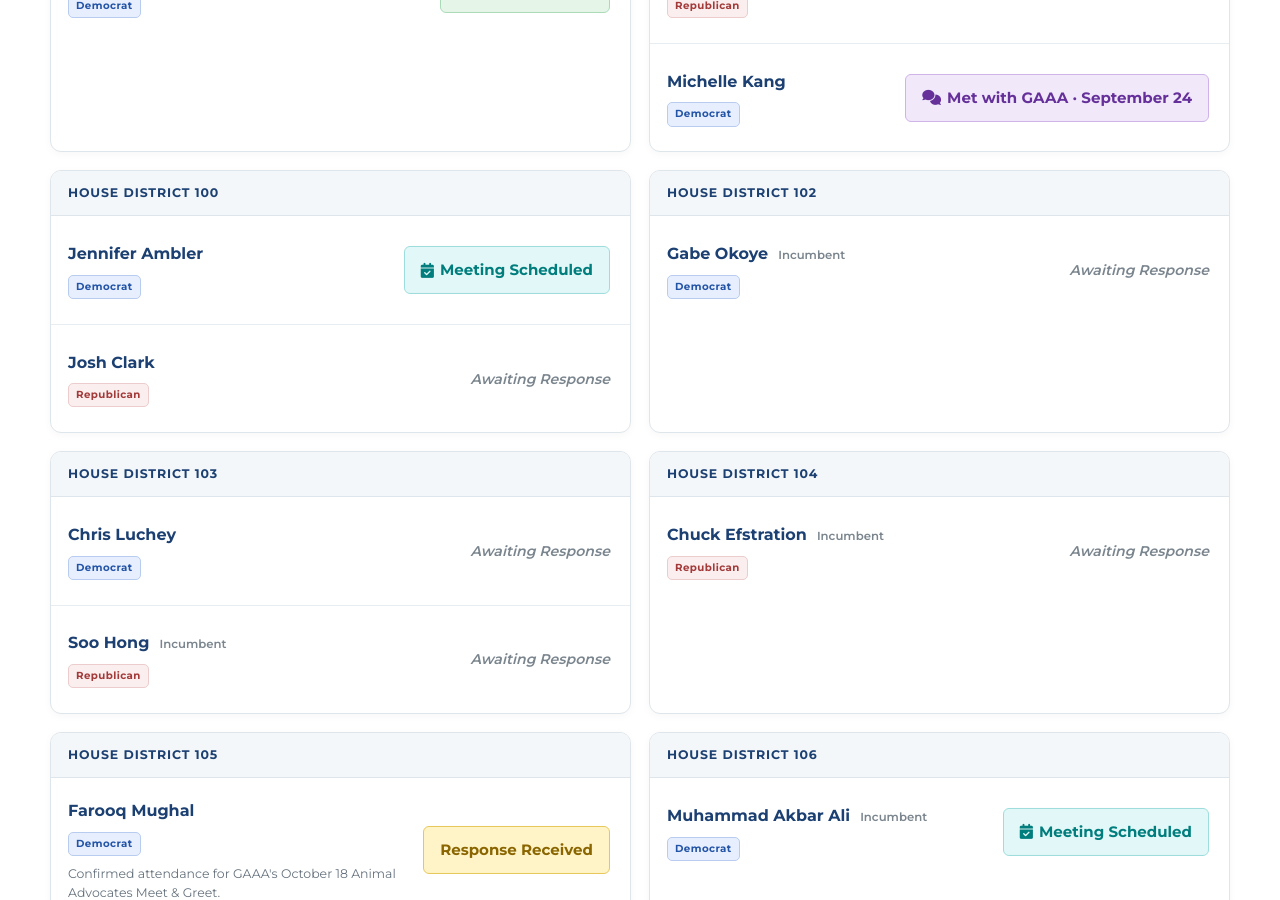
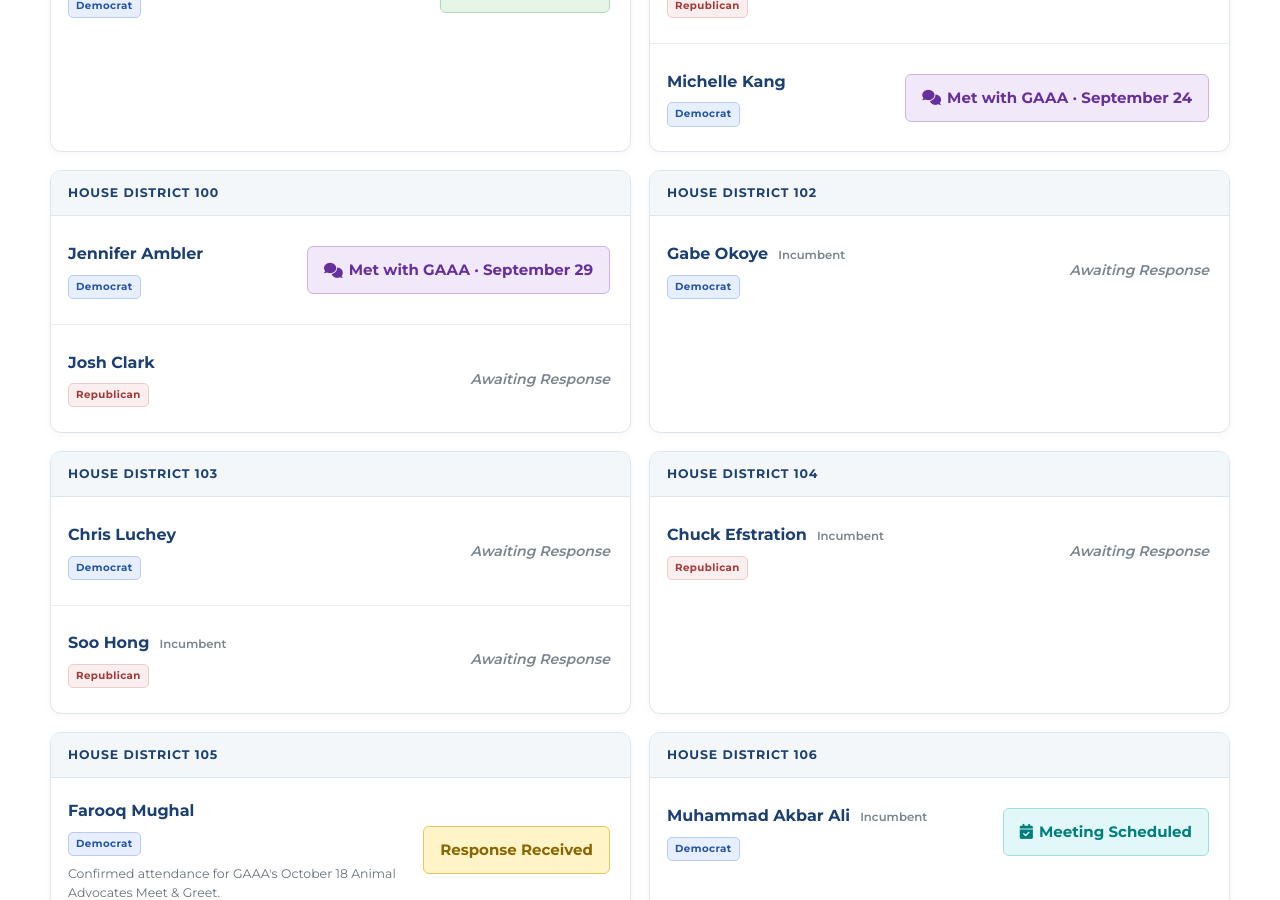
Before and after one commit to whitleybacon/gwinnett-animal-advocacy-alliance, a Jekyll site: the page built from election-2026/state/index.html, in a window 1280 px wide and 900 px high, scrolled down 4194 px. Built offline with Jekyll 4.4.1, drawn with Linux system fonts in a browser that asks for light colours.

Commit message:
Update index.html

```diff
--- a/election-2026/state/index.html
+++ b/election-2026/state/index.html
@@ -1558,9 +1558,9 @@
             <span class="party-label democrat">Democrat</span>
           </div>
 
-          <span class="candidate-status status-scheduled">
-            <i class="fas fa-calendar-check" aria-hidden="true"></i>
-            Meeting Scheduled
+          <span class="candidate-status status-met">
+            <i class="fas fa-comments" aria-hidden="true"></i>
+            Met with GAAA · September 29
           </span>
         </div>
 
```
